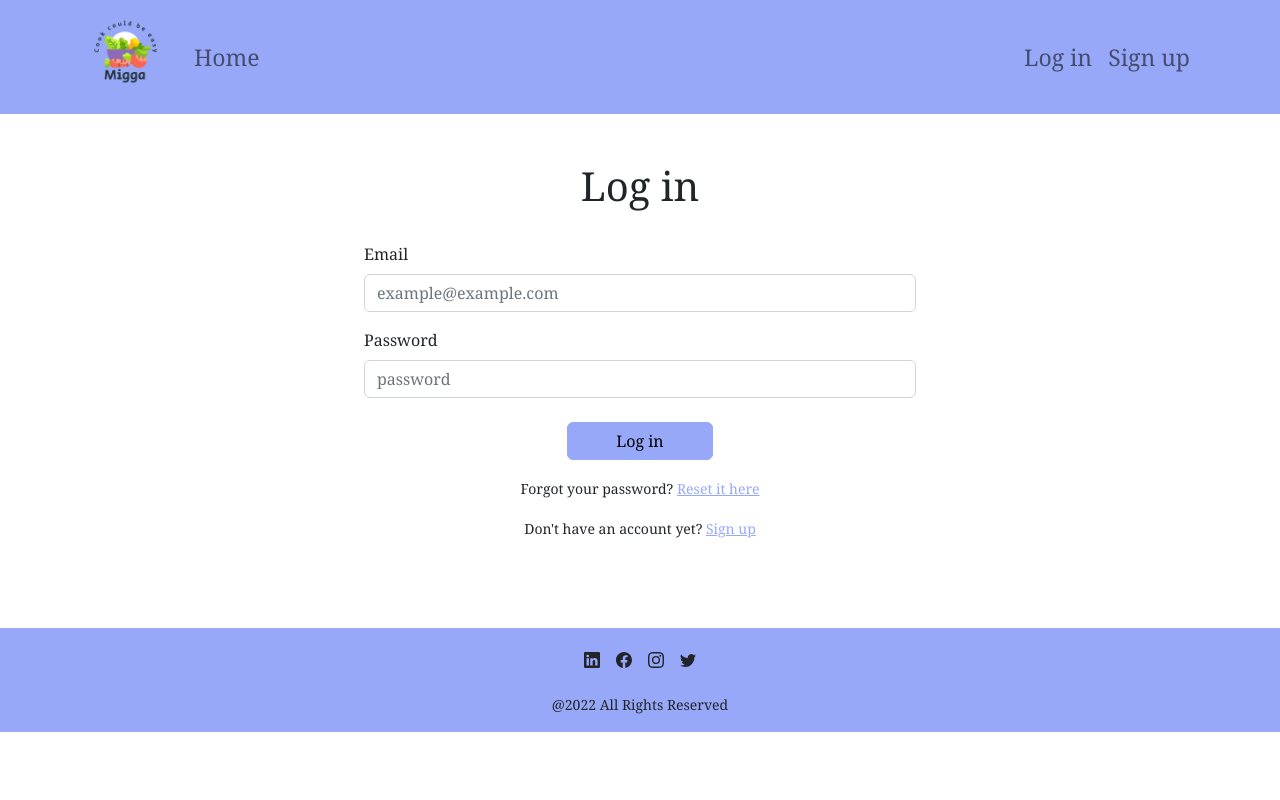
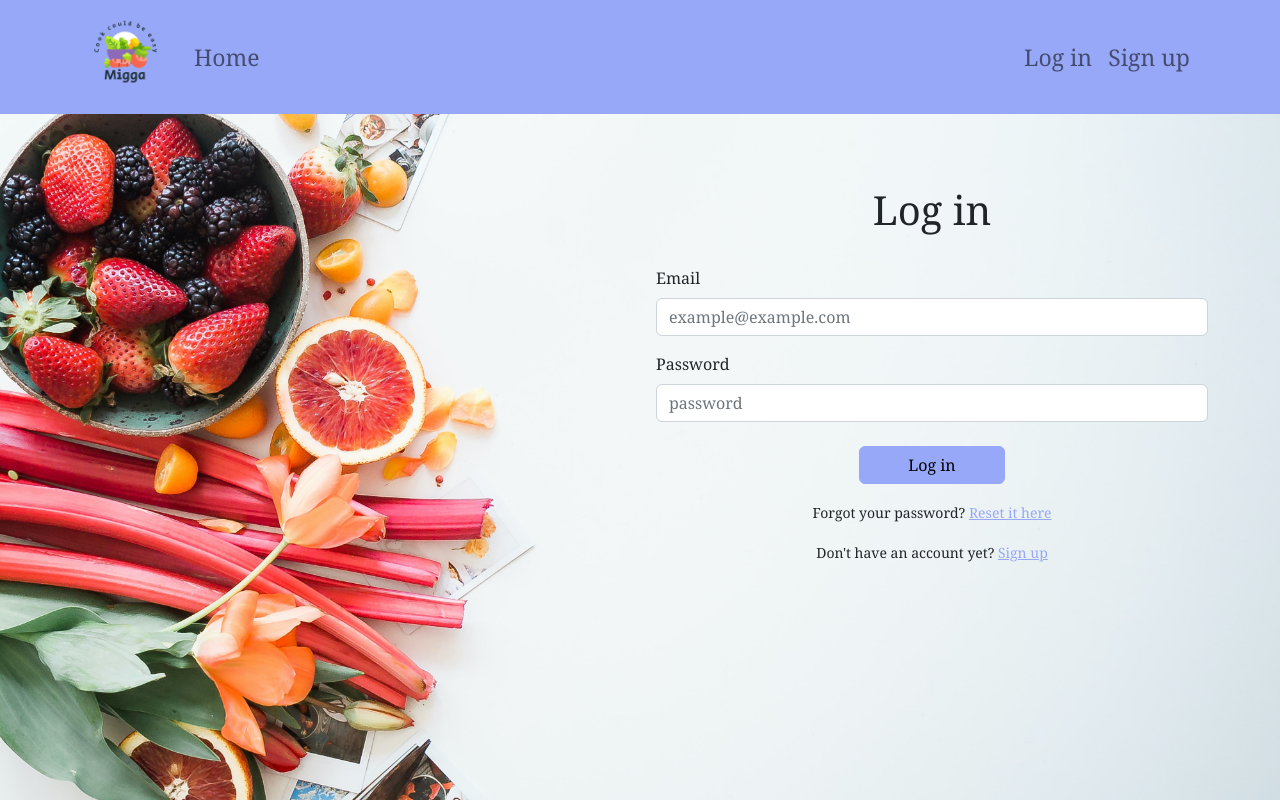
Before and after one commit to mariago6/finalproject, a React (Create React App) app: page /login in a window 1280 px wide. Shown: the top 800 px of the page. Built offline with nearby package versions, Linux system fonts and the light colour scheme; no server answers.

Commit message:
login signup background

```diff
--- a/src/components/auth/LoginComponent.js
+++ b/src/components/auth/LoginComponent.js
@@ -9,8 +9,8 @@ import Card from 'react-bootstrap/Card'
 
 function LoginComponent({validated, handleSubmit, handleChangeEmail, handleChangePassword, email, password}) {
   return(
-    <section className='sectionLoginSignup mb-5'>
-        <Card className='loginSignupCard  mx-5 mt-4'>
+    <section className='sectionLoginSignup'>
+        <Card className='loginSignupCard  mx-5 my-5'>
           <Form noValidate validated={validated} onSubmit={handleSubmit} className="m-4">
             <h1 className='text-center mb-4'>Log in</h1>
             <Row className="mb-3">
--- a/src/components/auth/SignUpComponent.js
+++ b/src/components/auth/SignUpComponent.js
@@ -9,8 +9,8 @@ import { Link } from "react-router-dom";
 function SignUpComponent({validated, handleSubmit, handleChangeEmail, handleChangePassword, handleChangeCPassword,
   email, password, cpassword, onChangeCheckBox, handleChangeUsername, username}) {
   return(
-    <section className='sectionLoginSignup mb-5'>
-      <Card className='loginSignupCard mx-5 mt-4'>
+    <section className='sectionLoginSignup'>
+      <Card className='loginSignupCard mx-5 mb-5'>
         <Form noValidate validated={validated} onSubmit={handleSubmit} className="m-4">
         <h1 className='text-center mb-4'>Sign up</h1>
           <Row className="mb-3">
--- a/src/custom.scss
+++ b/src/custom.scss
@@ -52,12 +52,13 @@ $primary: #98A8F8;
 }
 .sectionLoginSignup {
   display: flex;
-  justify-content: center;
+  justify-content:end;
 }
 
 .loginSignupCard {
   width: 100%;
   max-width: 600px;
+  background-color: transparent !important;
 }
 
 .card-img-top {
@@ -161,6 +162,14 @@ ul.nav.nav-tabs {
   color: $primary;
 }
 
+.backgroundLoginSignup {
+  background-position: center;
+  background-size: cover;
+  background-repeat: no-repeat;
+  width: 100vw;
+  height: 100vh;
+}
+
 
 
 @import '~bootstrap/scss/bootstrap.scss';
--- a/src/pages/Login.js
+++ b/src/pages/Login.js
@@ -37,7 +37,7 @@ function Login() {
   };
 
   return(
-    <div>
+    <div style={{ backgroundImage:`url(./images/fruit.jpg)` }} className="backgroundLoginSignup">
       {isLoading && <Loader />}
       <LoginComponent
         validated={validated}
--- a/src/pages/Signup.js
+++ b/src/pages/Signup.js
@@ -73,7 +73,7 @@ function Signup() {
   }, [dispatch, username])
 
   return(
-    <div>
+    <div style={{ backgroundImage:`url(./images/fruit.jpg)` }} className="backgroundLoginSignup">
       {isLoading && <Loader />}
       <SignUpComponent
         validated={validated}
```
Also changed, not shown: public/images/fruit.jpg (added).
